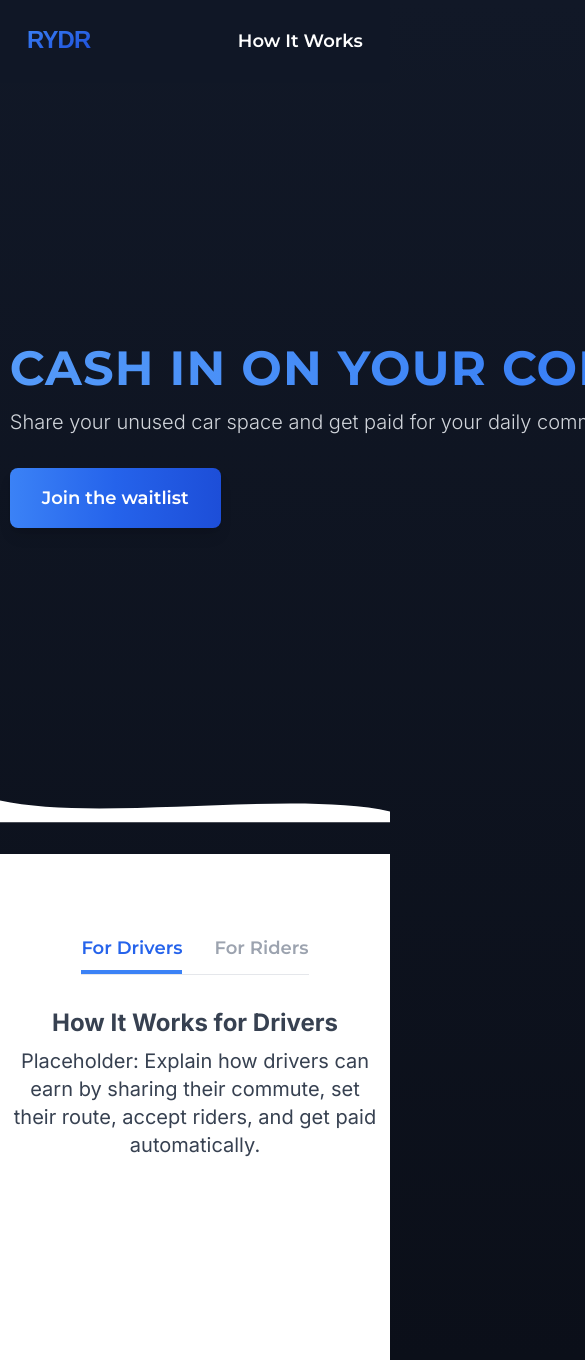
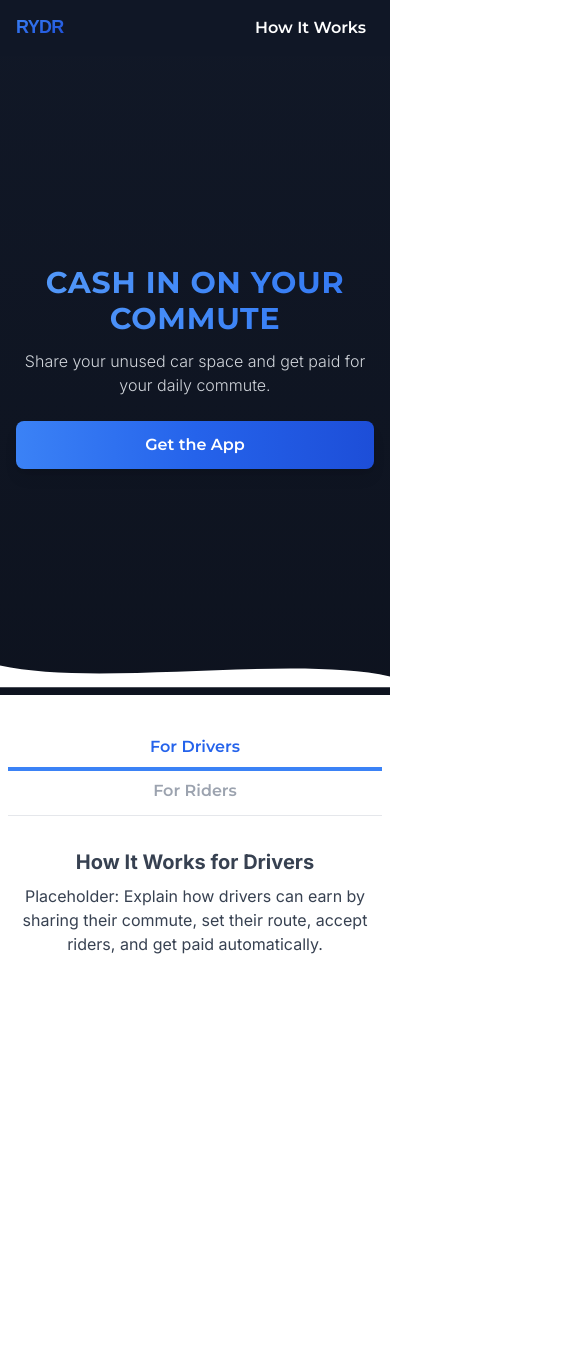
Before and after one commit to anoushkanarayan/rydr, a Next.js app: page / in a window 390 px wide. Shown: the top 1360 px of the page, 585 px wide, since content can reach past the window. After the commit the page ends 1201 px from the top, so only its background shows below. Built offline with nearby package versions, Linux system fonts and the light colour scheme.

Commit message:
mobile friendly

```diff
--- a/src/app/page.tsx
+++ b/src/app/page.tsx
@@ -14,12 +14,12 @@ export default function Home() {
   return (
     <div className="relative">
       {/* Sticky Menu */}
-      <nav className="sticky top-0 z-50 bg-[#111827]/80 backdrop-blur flex items-center justify-between w-full px-[7%] py-5">
-        <div className="w-32">
+      <nav className="sticky top-0 z-50 bg-[#111827]/80 backdrop-blur flex items-center justify-between w-full px-4 sm:px-[7%] py-3 sm:py-5">
+        <div className="w-24 sm:w-32">
           <RydrLogo className="w-full h-auto" />
         </div>
         <button
-          className="font-display text-white text-lg font-semibold hover:text-blue-400 transition-colors"
+          className="font-display text-white text-base sm:text-lg font-semibold hover:text-blue-400 transition-colors px-2 sm:px-0"
           onClick={scrollToHowItWorks}
         >
           How It Works
@@ -27,55 +27,55 @@ export default function Home() {
       </nav>
 
       {/* Hero Section */}
-      <main className="min-h-[80vh] bg-transparent flex flex-col items-start justify-center w-[95%] max-w-7xl mx-auto pt-8">
-        <div className="space-y-4">
-          <h1 className="font-display text-5xl md:text-6xl font-bold bg-gradient-to-r from-blue-400 via-blue-500 to-blue-600 bg-clip-text text-transparent animate-gradient uppercase tracking-wide whitespace-nowrap">
+      <main className="min-h-[70vh] bg-transparent flex flex-col items-center sm:items-start justify-center w-full sm:w-[95%] sm:max-w-7xl mx-auto pt-8 px-4 sm:px-0">
+        <div className="space-y-3 sm:space-y-4 w-full sm:w-auto">
+          <h1 className="font-display text-3xl xs:text-4xl md:text-5xl lg:text-6xl font-bold bg-gradient-to-r from-blue-400 via-blue-500 to-blue-600 bg-clip-text text-transparent animate-gradient uppercase tracking-wide whitespace-normal sm:whitespace-nowrap text-center sm:text-left">
             Cash in on your commute
           </h1>
-          <p className="text-xl md:text-2xl text-gray-300 whitespace-nowrap font-light">
+          <p className="text-base xs:text-lg md:text-2xl text-gray-300 font-light text-center sm:text-left whitespace-normal">
             Share your unused car space and get paid for your daily commute.
           </p>
         </div>
-        <div className="flex flex-col items-start mt-8">
-          <button className="font-display px-8 py-4 text-lg font-semibold rounded-lg bg-gradient-to-r from-blue-500 via-blue-600 to-blue-700 hover:from-blue-600 hover:via-blue-700 hover:to-blue-800 transition-all duration-200 text-white shadow-lg hover:shadow-xl">
-            Join the waitlist
+        <div className="flex flex-col items-center sm:items-start mt-6 sm:mt-8 w-full sm:w-auto">
+          <button className="font-display px-6 py-3 sm:px-8 sm:py-4 text-base sm:text-lg font-semibold rounded-lg bg-gradient-to-r from-blue-500 via-blue-600 to-blue-700 hover:from-blue-600 hover:via-blue-700 hover:to-blue-800 transition-all duration-200 text-white shadow-lg hover:shadow-xl w-full sm:w-auto">
+            Get the App
           </button>
         </div>
       </main>
 
       {/* Wave Transition */}
       <div className="w-full overflow-hidden leading-none">
-        <svg viewBox="0 0 1440 120" fill="none" xmlns="http://www.w3.org/2000/svg" className="block w-full h-24">
+        <svg viewBox="0 0 1440 120" fill="none" xmlns="http://www.w3.org/2000/svg" className="block w-full h-12 sm:h-24">
           <path d="M0,40 C360,120 1080,0 1440,80 L1440,120 L0,120 Z" fill="#fff" />
         </svg>
       </div>
 
       {/* How It Works Section */}
-      <section ref={howItWorksRef} className="bg-white min-h-[60vh] w-full py-20">
-        <div className="w-[95%] max-w-4xl mx-auto flex flex-col items-center">
-          <div className="flex gap-8 border-b border-gray-200 mb-8 justify-center">
+      <section ref={howItWorksRef} className="bg-white min-h-[60vh] w-full py-10 sm:py-20 px-2 sm:px-0">
+        <div className="w-full sm:w-[95%] sm:max-w-4xl mx-auto flex flex-col items-center">
+          <div className="flex flex-col sm:flex-row gap-2 sm:gap-8 border-b border-gray-200 mb-8 w-full justify-center items-center">
             <button
-              className={`pb-2 text-lg font-semibold transition-colors ${tab === 'drivers' ? 'text-blue-600 border-b-4 border-blue-500' : 'text-gray-400 border-b-4 border-transparent'} font-display`}
+              className={`pb-2 text-base sm:text-lg font-semibold transition-colors ${tab === 'drivers' ? 'text-blue-600 border-b-4 border-blue-500' : 'text-gray-400 border-b-4 border-transparent'} font-display w-full sm:w-auto text-center`}
               onClick={() => setTab('drivers')}
             >
               For Drivers
             </button>
             <button
-              className={`pb-2 text-lg font-semibold transition-colors ${tab === 'riders' ? 'text-blue-600 border-b-4 border-blue-500' : 'text-gray-400 border-b-4 border-transparent'} font-display`}
+              className={`pb-2 text-base sm:text-lg font-semibold transition-colors ${tab === 'riders' ? 'text-blue-600 border-b-4 border-blue-500' : 'text-gray-400 border-b-4 border-transparent'} font-display w-full sm:w-auto text-center`}
               onClick={() => setTab('riders')}
             >
               For Riders
             </button>
           </div>
-          <div className="text-gray-700 text-xl min-h-[120px] text-center">
+          <div className="text-gray-700 text-base sm:text-xl min-h-[120px] text-center w-full">
             {tab === 'drivers' ? (
               <div>
-                <h2 className="text-2xl font-bold mb-2">How It Works for Drivers</h2>
+                <h2 className="text-xl sm:text-2xl font-bold mb-2">How It Works for Drivers</h2>
                 <p>Placeholder: Explain how drivers can earn by sharing their commute, set their route, accept riders, and get paid automatically.</p>
               </div>
             ) : (
               <div>
-                <h2 className="text-2xl font-bold mb-2">How It Works for Riders</h2>
+                <h2 className="text-xl sm:text-2xl font-bold mb-2">How It Works for Riders</h2>
                 <p>Placeholder: Explain how riders can find a driver, book a seat, pay securely, and enjoy a convenient commute.</p>
               </div>
             )}
```
